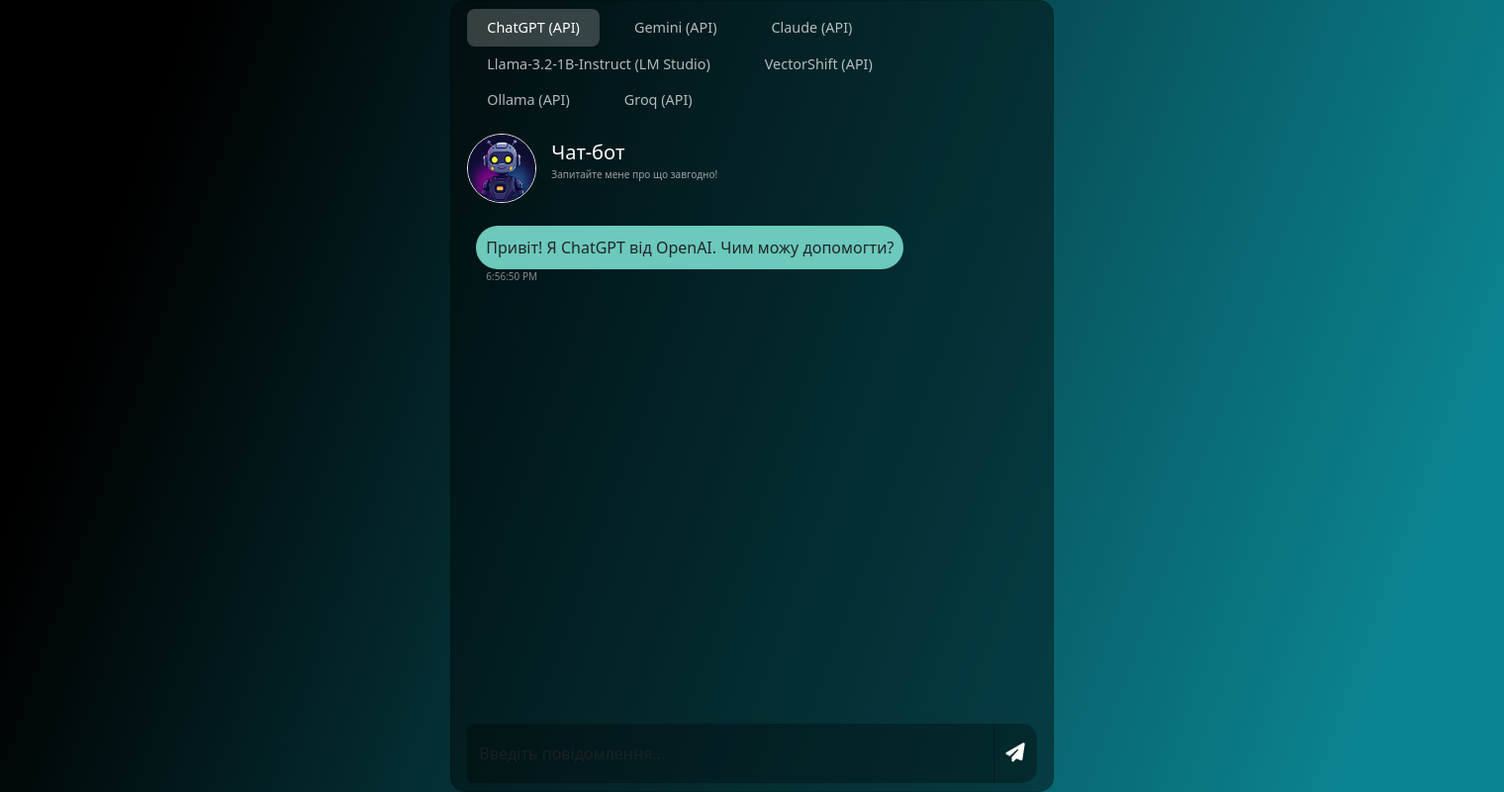
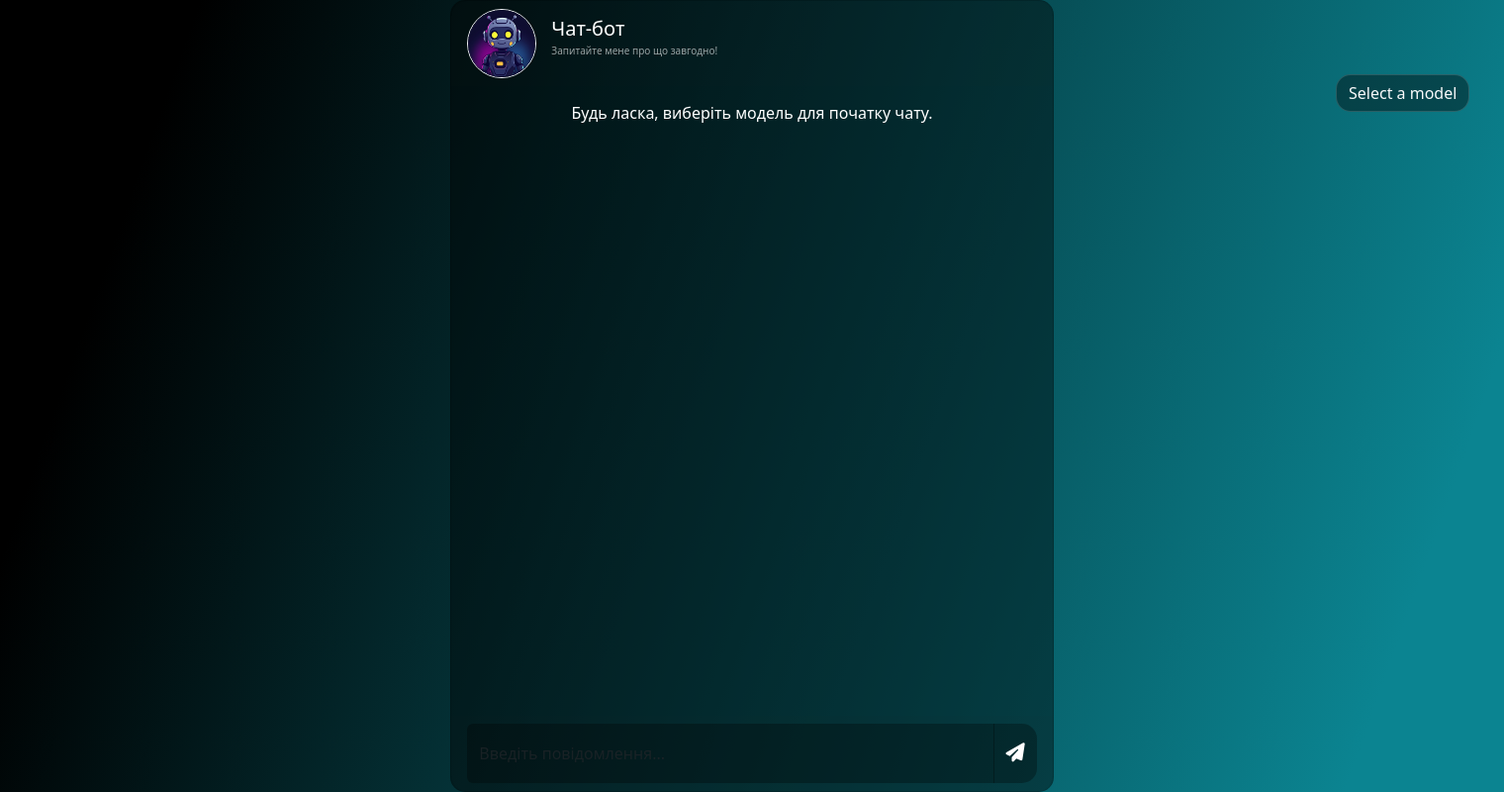
Before and after one commit to JekaX/diploma-project, a Flask app: page / in a window 1520 px wide. Shown: the whole page at 99% size. Run offline with Flask 3, Linux system fonts and the light colour scheme; some libraries are stand-ins or nearby versions.

Commit message:
replace models buttons with dropdown menu and add different models to few integration methods

```diff
--- a/app.py
+++ b/app.py
@@ -4,19 +4,41 @@
 import anthropic
 import requests
 import json
-from groq import Groq  # Додаємо імпорт для Groq
+from groq import Groq
 
 app = Flask(__name__)
 
-# Окремі історії для кожного провайдера
+# Окремі історії для кожного провайдера та моделі
 conversation_histories = {
-    'openai': [],
-    'google': [],
-    'anthropic': [],
-    'lmstudio': [],
-    'vectorshift': [],
-    'ollama': [],
-    'groq': []
+    'openai': {
+        'gpt-3.5-turbo': [],
+        'gpt-4': [],
+        'o1-mini': []
+    },
+    'google': {
+        'gemini-1.5-flash': [],
+        'gemini-1.5-flash-8b': [],
+        'gemini-1.5-pro': []
+    },
+    'anthropic': {
+        'claude-3-5-sonnet-20241022': [],
+        'claude-3-5-haiku-20241022': [],
+        'claude-3-opus-20240229': []
+    },
+    'groq': {
+        'llama-3.1-8b-instant': [],
+        'llama-3.1-70b-versatile': [],
+        'llama-3.2-90b-text-preview': []
+    },
+    'vectorshift': {
+        'Vectorshift Demo': []
+    },
+    'lmstudio': {
+        'hugging-quants/Llama-3.2-1B-Instruct-Q8_0-GGUF': []
+    },
+    'ollama': {
+        'llama3.2': []
+    }
 }
 
 models = {
@@ -60,10 +82,10 @@
     return render_template('chat.html')
 
 
-@app.route("/get/<provider>", methods=["POST"])
-def chat(provider):
+@app.route("/get/<provider>/<model>", methods=["POST"])
+def chat(provider, model):
     user_message = request.form['msg']
-    history = conversation_histories[provider]
+    history = conversation_histories[provider][model]
 
     # Додаємо повідомлення користувача до історії
     history.append({"role": "user", "content": user_message})
@@ -71,7 +93,7 @@
     try:
         if provider == 'openai':
             completion = openai_client.chat.completions.create(
-                model=models['openai'],
+                model=model,
                 messages=history,
                 temperature=0.7
             )
@@ -93,7 +115,7 @@
             ]
 
             response = anthropic_client.messages.create(
-                model=models['anthropic'],
+                model=model,
                 max_tokens=1000,
                 temperature=0.7,
                 messages=anthropic_messages
@@ -103,7 +125,7 @@
 
         elif provider == 'lmstudio':
             completion = lmstudio_client.chat.completions.create(
-                model=models['lmstudio'],
+                model=model,
                 messages=history,
                 temperature=0.7
             )
@@ -117,7 +139,7 @@
                 "inputs": json.dumps({
                     "input": vectorshift_message
                 }),
-                "pipeline_name": models['vectorshift'],
+                "pipeline_name": model,
                 "username": "test_demo",
             }
             headers = {
@@ -132,7 +154,7 @@
             # Конвертуємо історію в формат, зрозумілий для Ollama
             ollama_message = "\n".join([msg["content"] for msg in history])
             data = {
-                "model": models['ollama'],
+                "model": model,
                 "prompt": ollama_message
             }
             response = requests.post(OLLAMA_URL, json=data, stream=True)
@@ -153,7 +175,7 @@
 
             chat_completion = groq_client.chat.completions.create(
                 messages=groq_messages,
-                model=models['groq'],
+                model=model,
             )
             model_response = chat_completion.choices[0].message.content
             prompt_tokens = len(str(groq_messages).split())  # Приблизна оцінка токенів
--- a/static/script.js
+++ b/static/script.js
@@ -1,24 +1,24 @@
-let chatHistories = {
-    'chatgpt': [],
-    'gemini': [],
-    'claude': [],
-    'lmstudio': [],
-    'vectorshift': [],
-    'ollama': [],
-    'groq': []
-};
+let chatHistories = {};
 
-let currentProvider = 'chatgpt';
+let currentProvider = null;
+let currentModel = null;
 let isWaitingForResponse = false;
 
-function addMessage(message, isUser = false, provider = currentProvider) {
+function addMessage(message, isUser = false, provider = currentProvider, model = currentModel) {
     const messageData = {
         message: message,
         isUser: isUser,
         time: new Date().toLocaleTimeString()
     };
 
-    chatHistories[provider].push(messageData);
+    if (!chatHistories[provider]) {
+        chatHistories[provider] = {};
+    }
+    if (!chatHistories[provider][model]) {
+        chatHistories[provider][model] = [];
+    }
+
+    chatHistories[provider][model].push(messageData);
     displayMessage(messageData);
 }
 
@@ -34,18 +34,20 @@
     $('#messageFormeight').scrollTop($('#messageFormeight')[0].scrollHeight);
 }
 
-function displayChatHistory(provider) {
+function displayChatHistory(provider, model) {
     $('#messageFormeight').empty();
-    chatHistories[provider].forEach(messageData => {
-        displayMessage(messageData);
-    });
+    if (chatHistories[provider] && chatHistories[provider][model]) {
+        chatHistories[provider][model].forEach(messageData => {
+            displayMessage(messageData);
+        });
+    }
     $('#messageFormeight').scrollTop($('#messageFormeight')[0].scrollHeight);
 }
 
 const welcomeMessages = {
-    'chatgpt': "Привіт! Я ChatGPT від OpenAI. Чим можу допомогти?",
-    'gemini': "Привіт! Я Gemini від Google. Чим можу допомогти?",
-    'claude': "Привіт! Я Claude від Anthropic. Чим можу допомогти?",
+    'openai': "Привіт! Я ChatGPT від OpenAI. Чим можу допомогти?",
+    'google': "Привіт! Я Gemini від Google. Чим можу допомогти?",
+    'anthropic': "Привіт! Я Claude від Anthropic. Чим можу допомогти?",
     'lmstudio': "Привіт! Я Llama-3.2-1B-Instruct від LM Studio. Чим можу допомогти?",
     'vectorshift': "Привіт! Я VectorShift від VectorShift.ai. Чим можу допомогти?",
     'ollama': "Привіт! Я Ollama від Ollama.ai. Чим можу допомогти?",
@@ -53,30 +55,36 @@
 };
 
 $(document).ready(function() {
-    $('a[data-bs-toggle="tab"]').on('shown.bs.tab', function (e) {
-        if (isWaitingForResponse) {
-            e.preventDefault();
-            return;
+    $('#modelDropdown').text('Select a model');
+
+    $('#modelDropdownMenu a').click(function(e) {
+        e.preventDefault();
+        if (isWaitingForResponse) return;
+        const provider = $(this).data('provider');
+        const model = $(this).data('model');
+        currentProvider = provider;
+        currentModel = model;
+        $('#modelDropdown').text(`${model} (${provider})`);
+        $('#selectModelPrompt').hide();
+        if (!chatHistories[currentProvider] || !chatHistories[currentProvider][currentModel] || chatHistories[currentProvider][currentModel].length === 0) {
+            addMessage(welcomeMessages[currentProvider], false, currentProvider, currentModel);
         }
+        displayChatHistory(currentProvider, currentModel);
+    });
 
-        const newProvider = $(e.target).attr('href').substring(1);
-
-        if (currentProvider !== newProvider) {
-            currentProvider = newProvider;
-
-            if (chatHistories[currentProvider].length === 0) {
-                addMessage(welcomeMessages[currentProvider], false, currentProvider);
-            }
-
-            displayChatHistory(currentProvider);
+    $(document).on('click', function(e) {
+        if (!$(e.target).closest('#modelDropdownMenu').length && !$(e.target).is('#modelDropdown')) {
+            $('#modelDropdownMenu').removeClass('show');
         }
     });
 
-    if (chatHistories['chatgpt'].length === 0) {
-        addMessage(welcomeMessages['chatgpt']);
-    } else {
-        displayChatHistory('chatgpt');
-    }
+    $(document).on('keydown', function(e) {
+        if (e.key === 'Escape') {
+            $('#modelDropdownMenu').removeClass('show');
+        }
+    });
+
+    $('#selectModelPrompt').show();
 });
 
 $('#send-btn').click(sendMessage);
@@ -89,7 +97,7 @@
 });
 
 function sendMessage() {
-    if (isWaitingForResponse) {
+    if (isWaitingForResponse || !currentProvider || !currentModel) {
         return;
     }
 
@@ -99,21 +107,21 @@
         addMessage(message, true);
 
         isWaitingForResponse = true;
-        disableTabsAndSendButton();
+        disableDropdownAndSendButton();
 
         $.ajax({
-            url: `/get/${currentProvider}`,
+            url: `/get/${currentProvider}/${currentModel}`,
             type: 'POST',
             data: {msg: message},
             success: function(response) {
                 addMessage(response.response);
                 isWaitingForResponse = false;
-                enableTabsAndSendButton();
+                enableDropdownAndSendButton();
             },
             error: function() {
                 addMessage("Вибачте, сталася помилка. Спробуйте ще раз пізніше.", false);
                 isWaitingForResponse = false;
-                enableTabsAndSendButton();
+                enableDropdownAndSendButton();
             }
         });
 
@@ -121,14 +129,14 @@
     }
 }
 
-function disableTabsAndSendButton() {
-    $('a[data-bs-toggle="tab"]').addClass('disabled-tab');
+function disableDropdownAndSendButton() {
+    $('#modelDropdown').addClass('disabled-btn');
     $('#send-btn').addClass('disabled-btn');
     $('#message').prop('disabled', true);
 }
 
-function enableTabsAndSendButton() {
-    $('a[data-bs-toggle="tab"]').removeClass('disabled-tab');
+function enableDropdownAndSendButton() {
+    $('#modelDropdown').removeClass('disabled-btn');
     $('#send-btn').removeClass('disabled-btn');
     $('#message').prop('disabled', false);
 }
--- a/static/style.css
+++ b/static/style.css
@@ -209,12 +209,104 @@
 }
 
 /* Додаємо стилі для неактивних вкладок та кнопки відправки */
-.disabled-tab {
+.disabled-btn {
     pointer-events: none;
     opacity: 0.5;
 }
 
-.disabled-btn {
-    pointer-events: none;
-    opacity: 0.5;
+/* Стилі для dropdown */
+.dropdown-menu {
+    background-color: rgba(0, 0, 0, 0.4);
+    border: 1px solid rgba(255, 255, 255, 0.15);
+    border-radius: 15px;
+    box-shadow: 0 0 10px rgba(0, 0, 0, 0.5);
+    max-height: 750px;
+    overflow-y: auto;
 }
+
+.dropdown-item {
+    color: #f8f9fa;
+    background-color: rgba(0, 0, 0, 0.4);
+    border-bottom: 1px solid rgba(255, 255, 255, 0.1);
+    transition: background-color 0.3s ease;
+    border-radius: 15px;
+    margin: 5px;
+    display: inline-block;
+    padding: 0.25rem 1rem;
+    white-space: nowrap;
+}
+
+.dropdown-item:hover, .dropdown-item:focus {
+    color: #f8f9fa;
+    background-color: rgba(0, 0, 0, 0.6);
+}
+
+.dropdown-item-text {
+    color: #f8f9fa;
+    font-weight: bold;
+    padding: 0.25rem 1.5rem;
+}
+
+.dropdown-toggle {
+    background-color: rgba(0, 0, 0, 0.4);
+    border: 1px solid rgba(255, 255, 255, 0.15);
+    color: #f8f9fa;
+    border-radius: 15px;
+    transition: background-color 0.3s ease;
+}
+
+.dropdown-toggle:hover, .dropdown-toggle:focus {
+    background-color: rgba(0, 0, 0, 0.6);
+    border-color: rgba(255, 255, 255, 0.2);
+}
+
+.dropdown-toggle::after {
+    display: none;
+}
+
+.dropdown-toggle:after {
+    content: '\f107';
+    font-family: 'Font Awesome 6 Free';
+    font-weight: 900;
+    border: none;
+    vertical-align: 0;
+    margin-left: 0.5em;
+}
+
+.dropdown-menu ul {
+    list-style-type: none;
+    padding-left: 0;
+}
+
+.dropdown-menu ul li {
+    padding: 0.25rem 1.5rem;
+}
+
+.dropdown-menu ul li a {
+    color: #f8f9fa;
+    text-decoration: none;
+}
+
+.dropdown-menu ul li a:hover {
+    color: #f8f9fa;
+    background-color: rgba(0, 0, 0, 0.6);
+}
+
+/* Стилі для кастомного скроллбара в dropdown */
+.dropdown-menu::-webkit-scrollbar {
+    width: 5px;
+}
+
+.dropdown-menu::-webkit-scrollbar-track {
+    background: rgba(0, 0, 0, 0.1);
+    border-radius: 10px;
+}
+
+.dropdown-menu::-webkit-scrollbar-thumb {
+    background: rgba(0, 0, 0, 0.2);
+    border-radius: 10px;
+}
+
+.dropdown-menu::-webkit-scrollbar-thumb:hover {
+    background: rgba(0, 0, 0, 0.4);
+}
--- a/templates/chat.html
+++ b/templates/chat.html
@@ -16,36 +16,7 @@
     <div class="row justify-content-center align-items-center h-100">
         <div class="col-md-8 col-lg-6 col-xl-5">
             <div class="card">
-                <div class="card-header">
-                    <ul class="nav nav-tabs" role="tablist">
-                        <li class="nav-item">
-                            <a class="nav-link active" id="chatgpt-tab" data-bs-toggle="tab" href="#chatgpt" role="tab">ChatGPT
-                                (API)</a>
-                        </li>
-                        <li class="nav-item">
-                            <a class="nav-link" id="gemini-tab" data-bs-toggle="tab" href="#gemini" role="tab">Gemini
-                                (API)</a>
-                        </li>
-                        <li class="nav-item">
-                            <a class="nav-link" id="claude-tab" data-bs-toggle="tab" href="#claude" role="tab">Claude
-                                (API)</a>
-                        </li>
-                        <li class="nav-item">
-                            <a class="nav-link" id="lmstudio-tab" data-bs-toggle="tab" href="#lmstudio" role="tab">Llama-3.2-1B-Instruct
-                                (LM Studio)</a>
-                        </li>
-                        <li class="nav-item">
-                            <a class="nav-link" id="vectorshift-tab" data-bs-toggle="tab" href="#vectorshift"
-                               role="tab">VectorShift (API)</a>
-                        </li>
-                        <li class="nav-item">
-                            <a class="nav-link" id="ollama-tab" data-bs-toggle="tab" href="#ollama" role="tab">Ollama (API)</a>
-                        </li>
-                        <li class="nav-item">
-                            <a class="nav-link" id="groq-tab" data-bs-toggle="tab" href="#groq" role="tab">Groq (API)</a>
-                        </li>
-                    </ul>
-                    <div class="d-flex align-items-center mt-3">
+                <div class="card-header d-flex align-items-center">
                     <div class="img_cont">
                         <img src="{{ url_for('static', filename='chatbot.jpg') }}" class="rounded-circle user_img">
                     </div>
@@ -54,9 +25,12 @@
                         <p>Запитайте мене про що завгодно!</p>
                     </div>
                 </div>
+
+                <div id="messageFormeight" class="card-body msg_card_body">
+                    <div id="selectModelPrompt" class="text-center text-white">
+                        <p>Будь ласка, виберіть модель для початку чату.</p>
                     </div>
-
-                <div id="messageFormeight" class="card-body msg_card_body"></div>
+                </div>
 
                 <div class="card-footer">
                     <div class="input-group">
@@ -70,6 +44,56 @@
             </div>
         </div>
     </div>
+    <div class="dropdown" style="position: absolute; top: 75px; left: 1350px;">
+        <button class="btn btn-secondary dropdown-toggle" type="button" id="modelDropdown" data-bs-toggle="dropdown" aria-expanded="false">
+            Select a model
+        </button>
+        <ul class="dropdown-menu custom-dropdown-menu" id="modelDropdownMenu" aria-labelledby="modelDropdown">
+            <li><span class="dropdown-item-text">OpenAI API</span>
+                <ul>
+                    <li><a class="dropdown-item" href="#" data-provider="openai" data-model="gpt-3.5-turbo" style="width: auto;">gpt-3.5-turbo</a></li>
+                    <li><a class="dropdown-item" href="#" data-provider="openai" data-model="gpt-4" style="width: auto;">gpt-4</a></li>
+                    <li><a class="dropdown-item" href="#" data-provider="openai" data-model="o1-mini" style="width: auto;">o1-mini</a></li>
+                </ul>
+            </li>
+            <li><span class="dropdown-item-text">Google API</span>
+                <ul>
+                    <li><a class="dropdown-item" href="#" data-provider="google" data-model="gemini-1.5-flash" style="width: auto;">gemini-1.5-flash</a></li>
+                    <li><a class="dropdown-item" href="#" data-provider="google" data-model="gemini-1.5-flash-8b" style="width: auto;">gemini-1.5-flash-8b</a></li>
+                    <li><a class="dropdown-item" href="#" data-provider="google" data-model="gemini-1.5-pro" style="width: auto;">gemini-1.5-pro</a></li>
+                </ul>
+            </li>
+            <li><span class="dropdown-item-text">Anthropic API</span>
+                <ul>
+                    <li><a class="dropdown-item" href="#" data-provider="anthropic" data-model="claude-3-5-sonnet-20241022" style="width: auto;">claude-3-5-sonnet-20241022</a></li>
+                    <li><a class="dropdown-item" href="#" data-provider="anthropic" data-model="claude-3-5-haiku-20241022" style="width: auto;">claude-3-5-haiku-20241022</a></li>
+                    <li><a class="dropdown-item" href="#" data-provider="anthropic" data-model="claude-3-opus-20240229" style="width: auto;">claude-3-opus-20240229</a></li>
+                </ul>
+            </li>
+            <li><span class="dropdown-item-text">Groq API</span>
+                <ul>
+                    <li><a class="dropdown-item" href="#" data-provider="groq" data-model="llama-3.1-8b-instant" style="width: auto;">llama-3.1-8b-instant</a></li>
+                    <li><a class="dropdown-item" href="#" data-provider="groq" data-model="llama-3.1-70b-versatile" style="width: auto;">llama-3.1-70b-versatile</a></li>
+                    <li><a class="dropdown-item" href="#" data-provider="groq" data-model="llama-3.2-90b-text-preview" style="width: auto;">llama-3.2-90b-text-preview</a></li>
+                </ul>
+            </li>
+            <li><span class="dropdown-item-text">VectorShift API</span>
+                <ul>
+                    <li><a class="dropdown-item" href="#" data-provider="vectorshift" data-model="Vectorshift Demo" style="width: auto;">Vectorshift Demo</a></li>
+                </ul>
+            </li>
+            <li><span class="dropdown-item-text">LM Studio</span>
+                <ul>
+                    <li><a class="dropdown-item" href="#" data-provider="lmstudio" data-model="hugging-quants/Llama-3.2-1B-Instruct-Q8_0-GGUF" style="width: auto;">hugging-quants/Llama-3.2-1B-Instruct-Q8_0-GGUF</a></li>
+                </ul>
+            </li>
+            <li><span class="dropdown-item-text">Ollama</span>
+                <ul>
+                    <li><a class="dropdown-item" href="#" data-provider="ollama" data-model="llama3.2" style="width: auto;">llama3.2</a></li>
+                </ul>
+            </li>
+        </ul>
+    </div>
 </div>
 
 <script src="https://code.jquery.com/jquery-3.7.1.min.js"></script>
```
Lines whose indentation alone changed are shown as unchanged.
